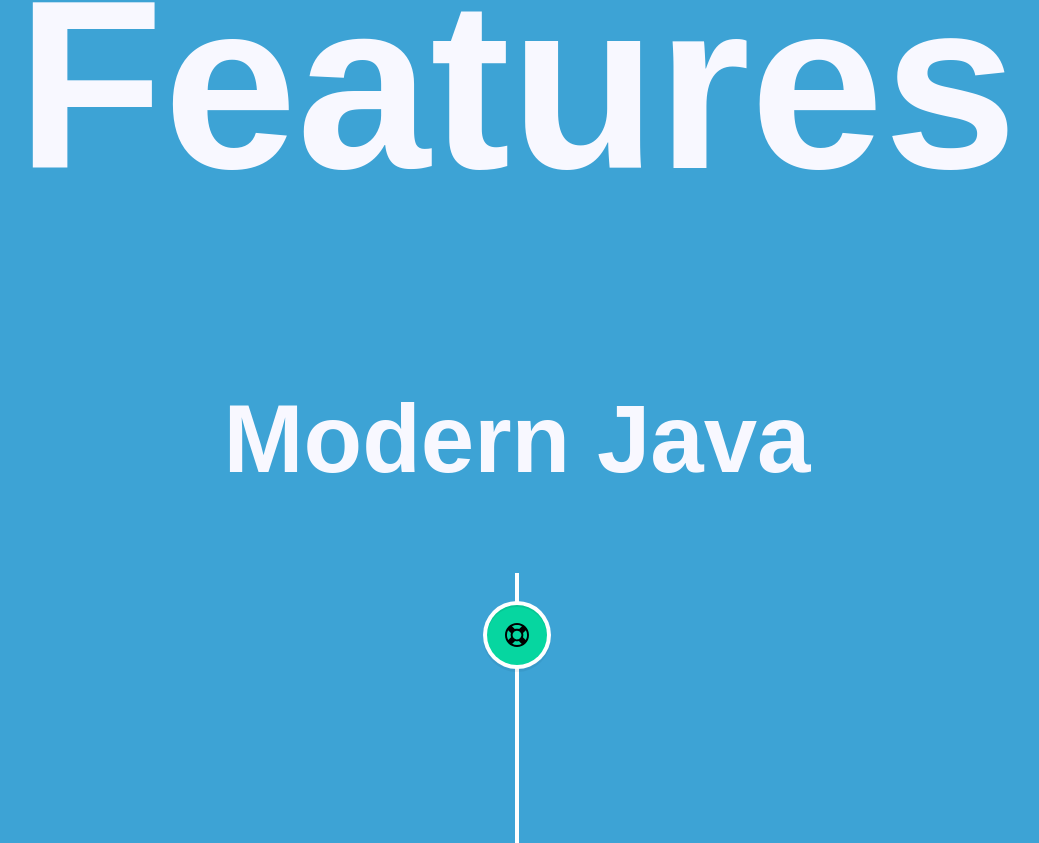
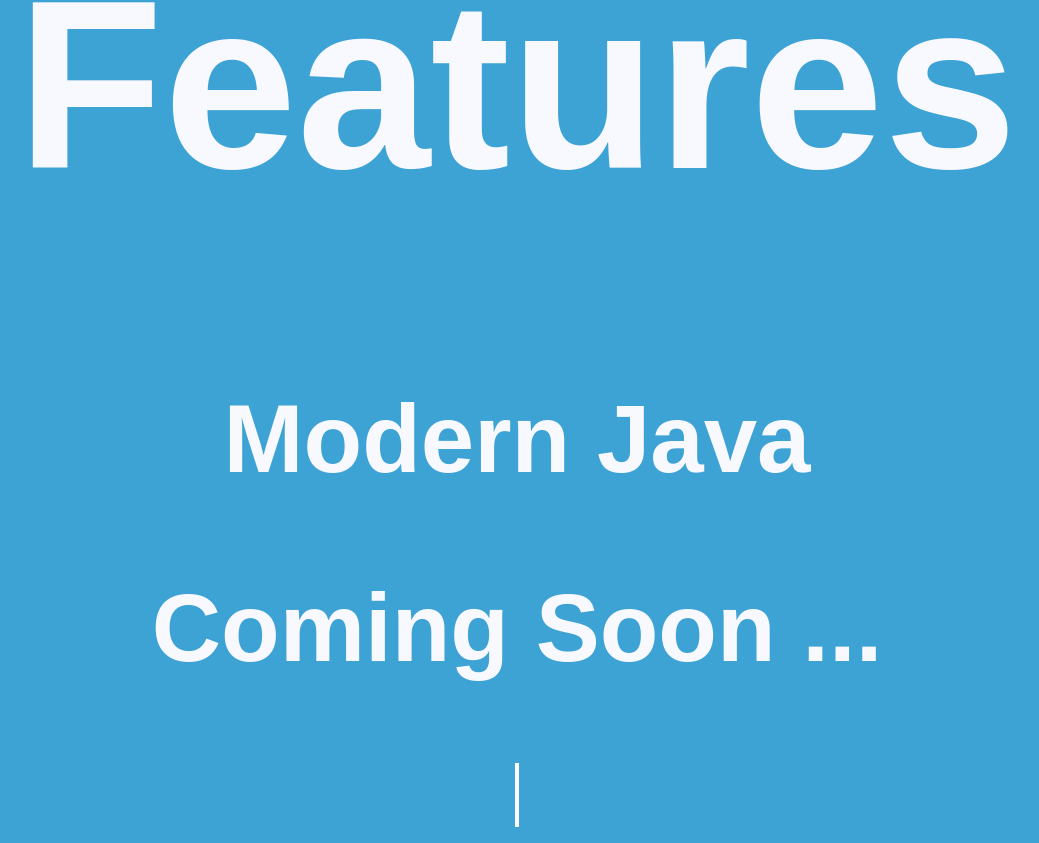
Before and after one commit to SpaghettiCodeJungle/java-version-and-feature, a React (Create React App) app: page / in a window 1280 px wide. Shown: the part 766-1609 px from the top of the page, without its empty margins (123-1162 px from the left). Built offline with nearby package versions, Linux system fonts and the light colour scheme.

Commit message:
Ready for launch

```diff
--- a/src/App.js
+++ b/src/App.js
@@ -20,6 +20,7 @@ function App() {
     <div>
       <h1 className="title">Java Versions & Features</h1>
       <h2 className="abstract">Modern Java</h2>
+      <h2 className="abstract">Coming Soon ...</h2>
       <VerticalTimeline>
         {timelineElements.map((element,index) => {
           let isLtsIcon = element.icon === "lts";
--- a/src/data/timelineElements.js
+++ b/src/data/timelineElements.js
@@ -1,5 +1,5 @@
 let timelineElements = [
-    {
+    /*{
       id: 1,
       name: "Java SE 8",
       extra: "LTS version",
@@ -13,7 +13,7 @@ let timelineElements = [
       website: "https://github.com/stars/SpaghettiCodeJungle/lists/java-8",
       releaseDate: "March 18, 2014",
       icon: "lts",
-    },/*
+    },
     {
         id: 2,
         name: "Java SE 9",
```
